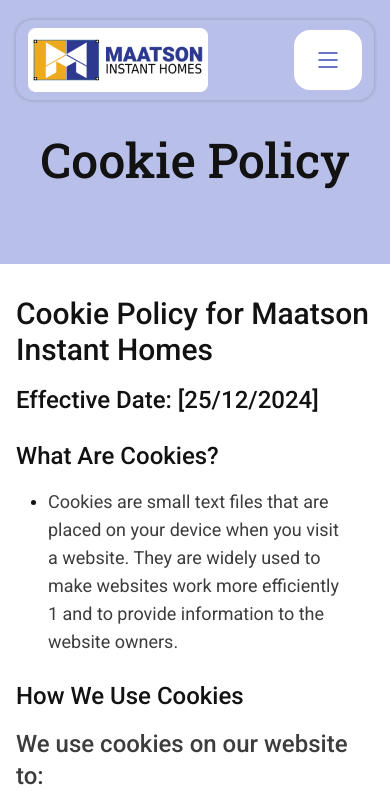
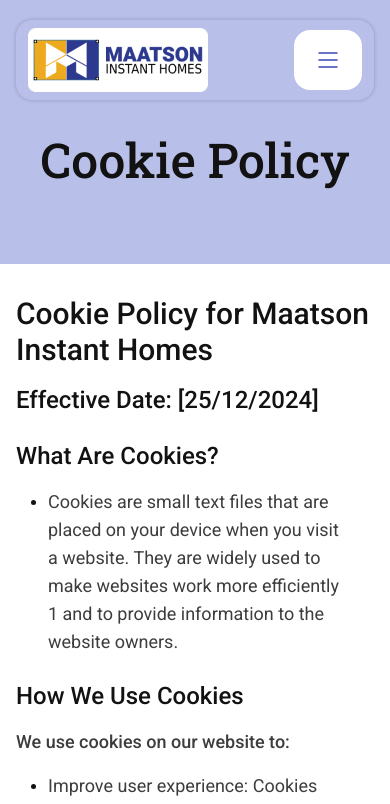
Before and after one commit to Exim3/MaatsonInstantDemo, a React (Vite) app: page /cookiepolicy in a window 390 px wide. Shown: the top 804 px of the page. Built offline with nearby package versions, Linux system fonts and the light colour scheme.

Commit message:
16-12-1024 17.24 version2

```diff
--- a/src/components/policy/index.tsx
+++ b/src/components/policy/index.tsx
@@ -38,7 +38,7 @@ const Policy: React.FC<Data> = (data) => {
                 {listdata.title}
               </h4>{" "}
               {listdata.subTitle && (
-                <h5 className="text-2xl text-neutral-1000 font-semibold">
+                <h5 className="text-lg sm:text-2xl  text-neutral-1000 font-semibold">
                   {listdata.subTitle}
                 </h5>
               )}
```
